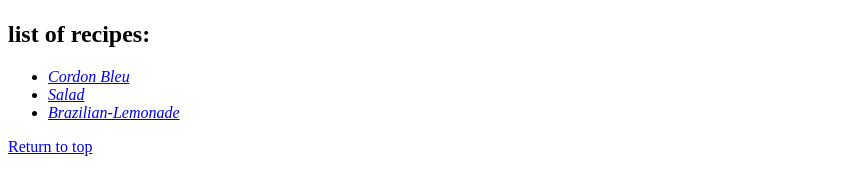
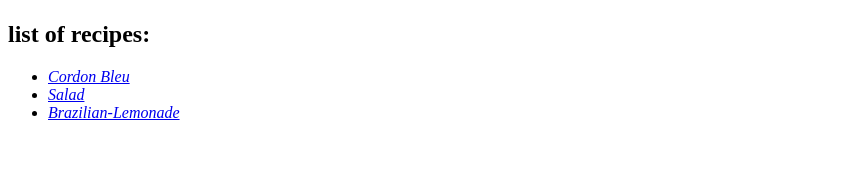
Before and after one commit to Alian73/odin-recipes, a plain HTML site: page index.html in a window 1280 px wide. Shown: the part 533-728 px from the top of the page, without its empty margins (0-863 px from the left). Drawn offline with Linux system fonts and the light colour scheme.

Commit message:
index.html

```diff
--- a/index.html
+++ b/index.html
@@ -16,7 +16,7 @@
             <li><a href="./recipes/salad.html"><em>Salad</em></a> </li>
             <li><a href="./recipes/lemonad.html"><em>Brazilian-Lemonade</em></a></li>
         </ul>
-        <a href="#Top">Return to top</a>
+
 
     </body>
 </html>
```
